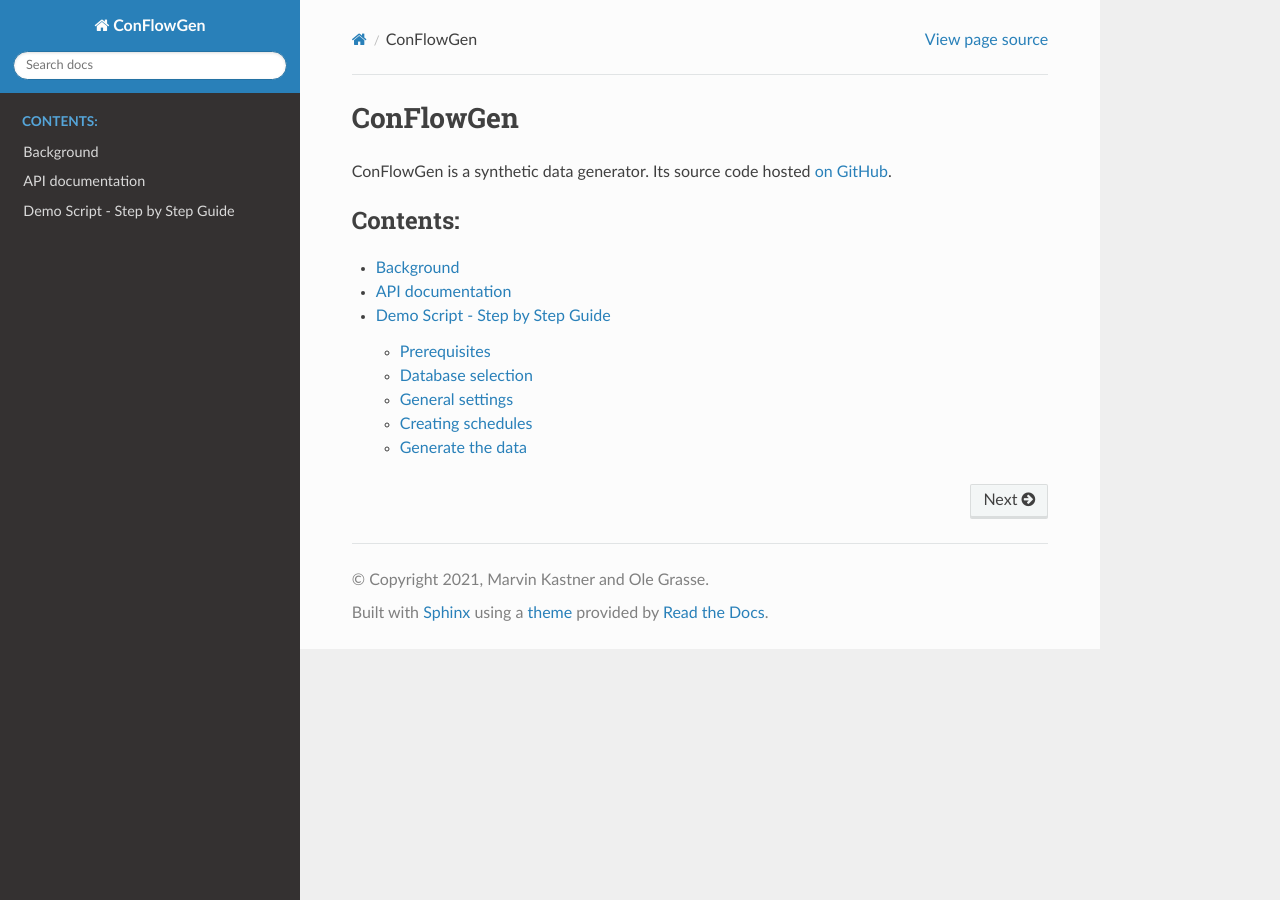
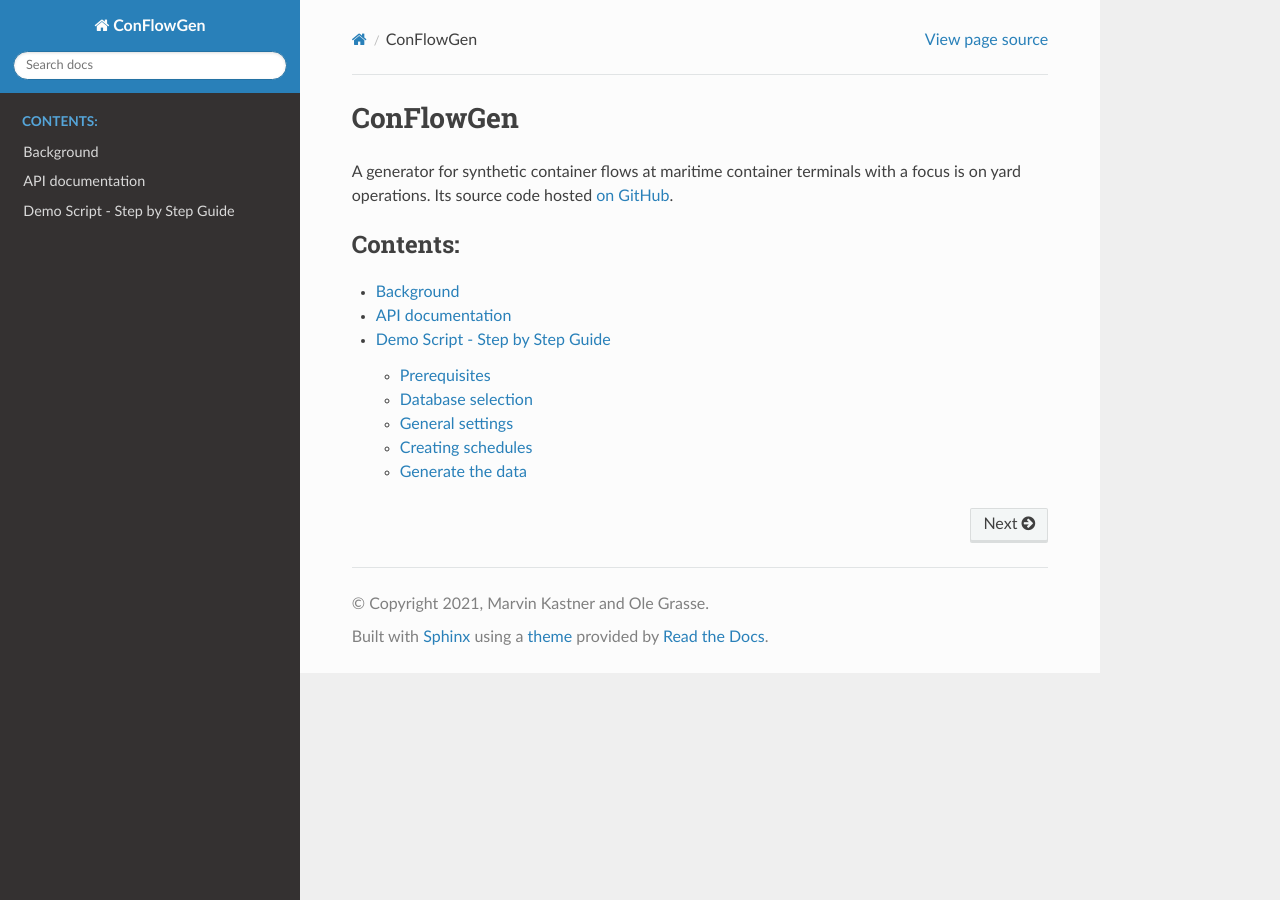
Before and after one commit to 1kastner/conflowgen, a Sphinx documentation site: the page built from docs/index.rst, in a window 1280 px wide. Built offline with Sphinx 7.4.7 and the Read the Docs theme 2.0.0, drawn with Linux system fonts in a browser that asks for light colours; the version number could not be read and is left out.

Commit message:
Use longer short explanation
Taken from GitHub description

```diff
--- a/docs/index.rst
+++ b/docs/index.rst
@@ -1,7 +1,7 @@
 ConFlowGen
 ==========
 
-ConFlowGen is a synthetic data generator.
+A generator for synthetic container flows at maritime container terminals with a focus is on yard operations.
 Its source code hosted
 `on GitHub <https://github.com/1kastner/conflowgen>`_.
 
```
